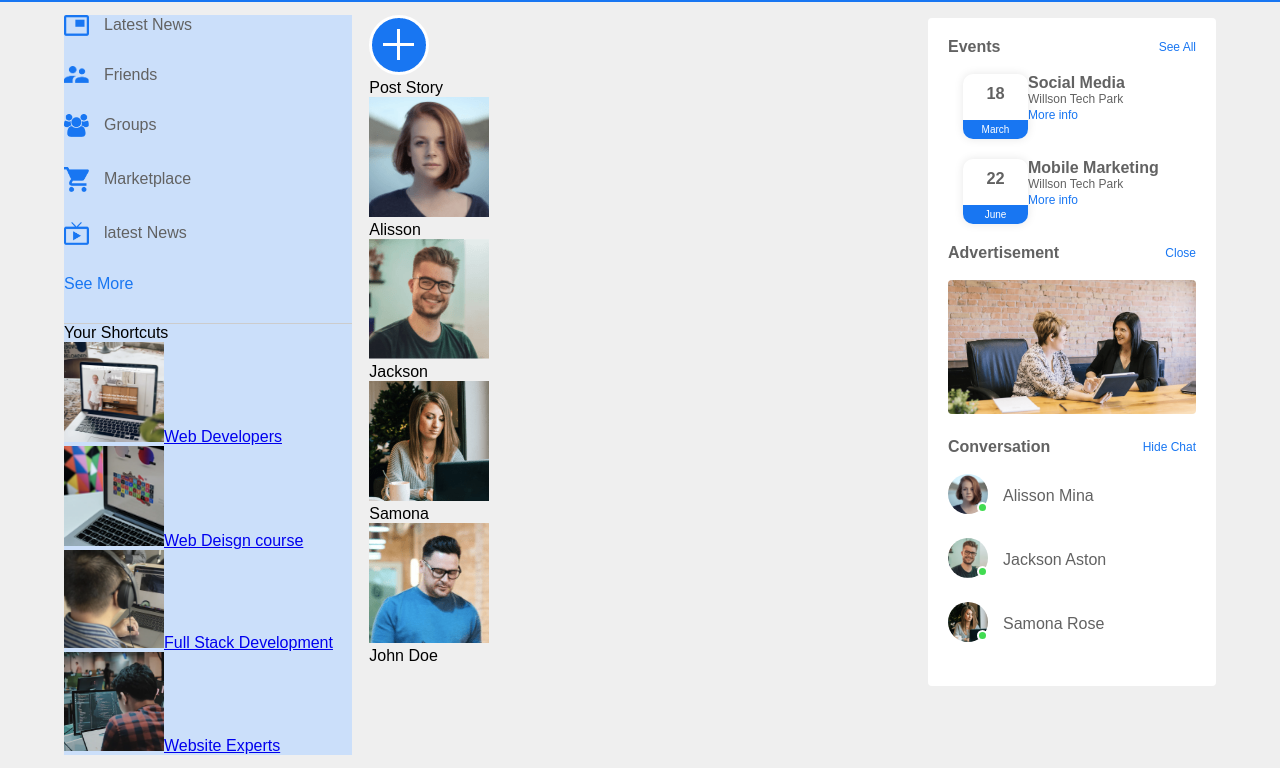
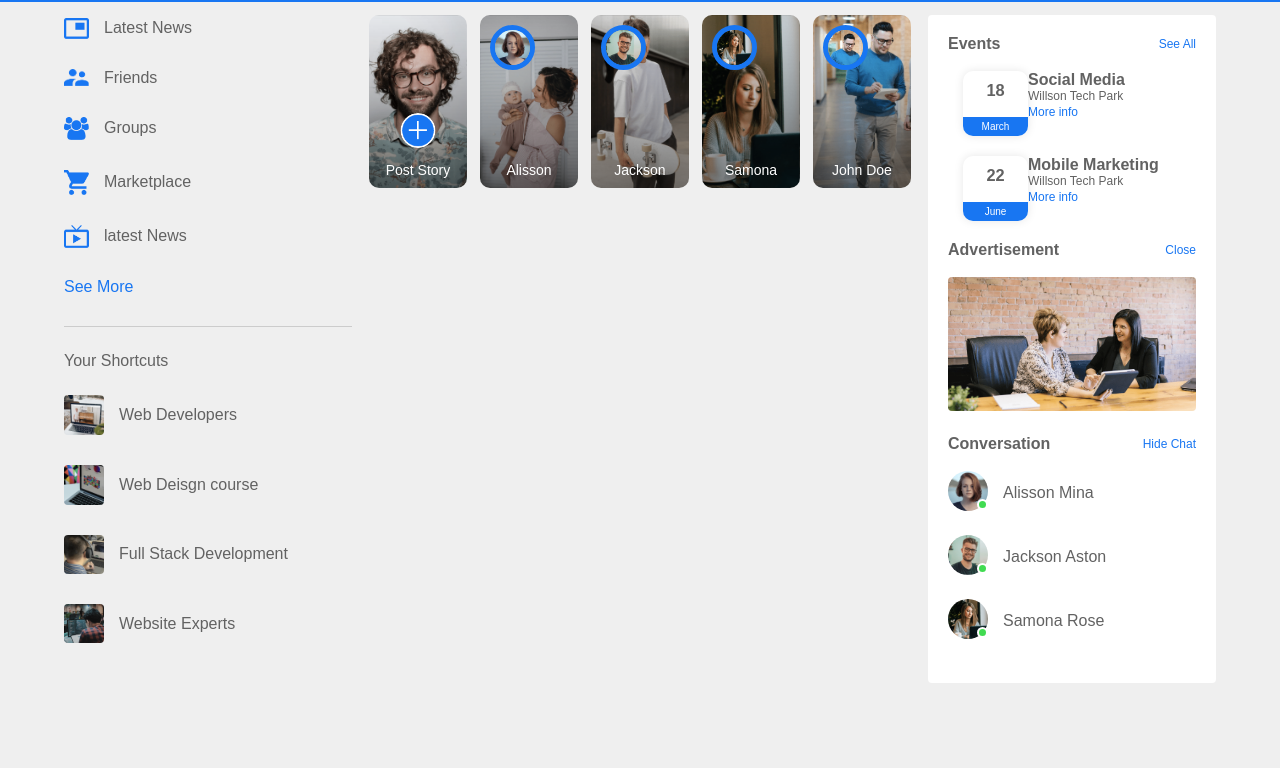
Before and after one commit to olaitanbolaji/SocialBook, a plain HTML site: page Index.html in a window 1280 px wide. Shown: the part 52-820 px from the top of the page. Drawn offline with Linux system fonts and the light colour scheme.

Commit message:
post story styling

```diff
--- a/styles/style.css
+++ b/styles/style.css
@@ -95,7 +95,7 @@ nav {
 }
 
 .left-side-bar {
-    background: #cbdffa;
+    /* background: #cbdffa; */
     flex-basis: 25%;
     position: sticky;
     top: 70px;
@@ -117,7 +117,8 @@ nav {
     flex-basis: 47%;
 }
 
-.imp-links a {
+.imp-links a,
+.shortcut-links a {
     text-decoration: none;
     display: flex;
     align-items: center;
@@ -139,13 +140,13 @@ nav {
     border-bottom: 1px solid #ccc;
 }
 
-.shortcuts-links a img {
+.shortcut-links a img {
     width: 40px;
     border-radius: 4px;
     margin-right: 15px;
 }
 
-.shortcuts-links p {
+.shortcut-links p {
     margin: 25px 0;
     color: #626262;
     font-weight: 500;
@@ -235,3 +236,65 @@ nav {
     top: unset;
     bottom: 5px;
 }
+
+.story-gallery {
+    display: flex;
+    justify-content: space-between;
+    margin-bottom: 20px;
+}
+
+.story {
+    flex-basis: 18%;
+    padding-top: 32%;
+    position: relative;
+    background-position: center;
+    background-size: cover;
+    border-radius: 10px;
+}
+
+.story img {
+    position: absolute;
+    width: 45px;
+    border-radius: 50%;
+    top: 10px;
+    left: 10px;
+    border: 5px solid #1876f2;
+}
+
+.story p {
+    position: absolute;
+    bottom: 10px;
+    width: 100%;
+    text-align: center;
+    color: #fff;
+    font-size: 14px;
+}
+
+.story1 {
+    background-image: linear-gradient(transparent, rgba(0, 0, 0, 0.5)), url('../media/images/status-1.png');
+}
+
+.story2 {
+    background-image: linear-gradient(transparent, rgba(0, 0, 0, 0.5)), url('../media/images/status-2.png');
+}
+
+.story3 {
+    background-image: linear-gradient(transparent, rgba(0, 0, 0, 0.5)), url('../media/images/status-3.png');
+}
+
+.story4 {
+    background-image: linear-gradient(transparent, rgba(0, 0, 0, 0.5)), url('../media/images/status-4.png');
+}
+
+.story5 {
+    background-image: linear-gradient(transparent, rgba(0, 0, 0, 0.5)), url('../media/images/status-5.png');
+}
+
+.story.story1 img {
+    top: unset;
+    left: 50%;
+    bottom: 40px;
+    transform: translateX(-50%);
+    border: 0;
+    width: 35px;
+}
```
